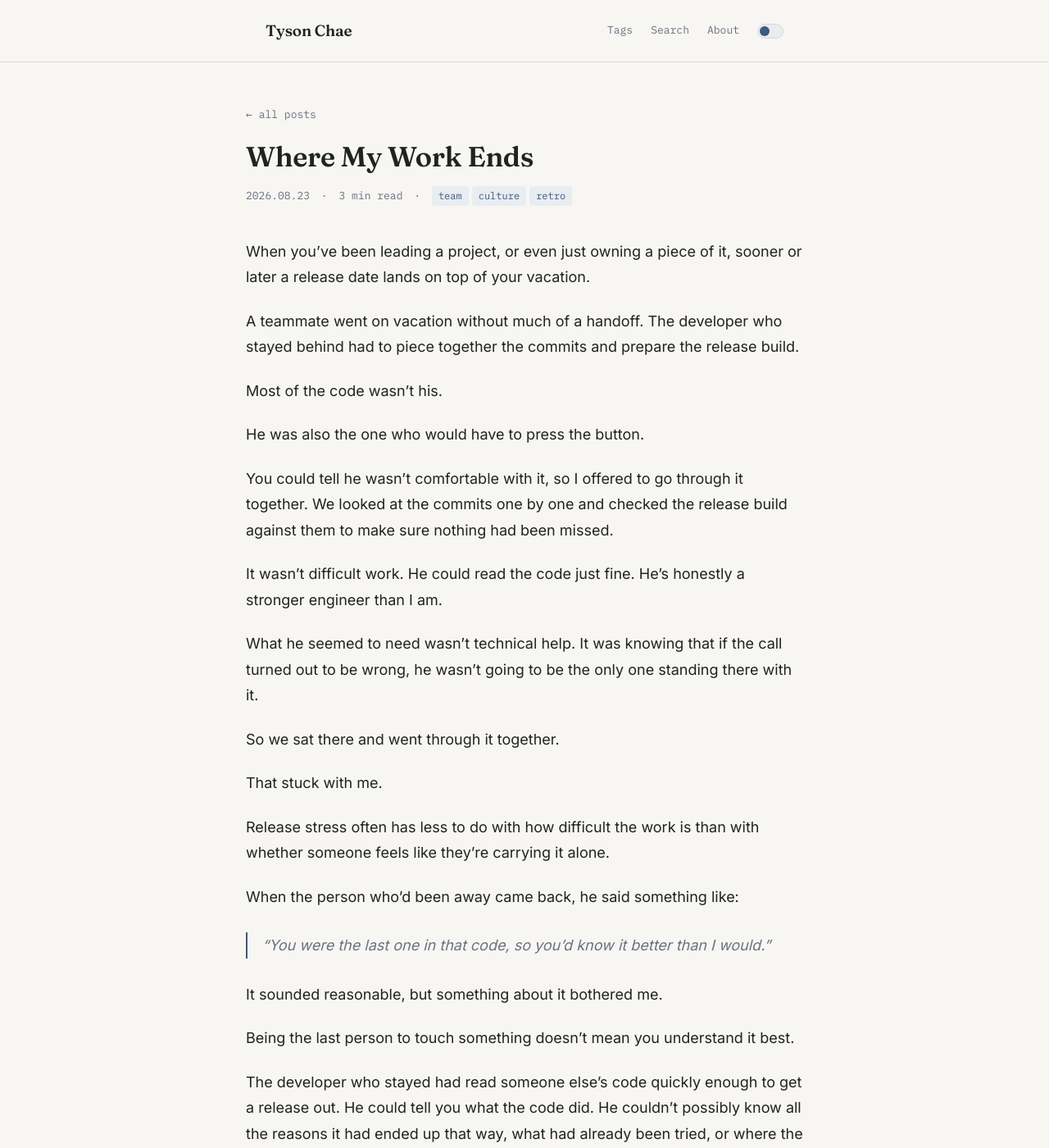
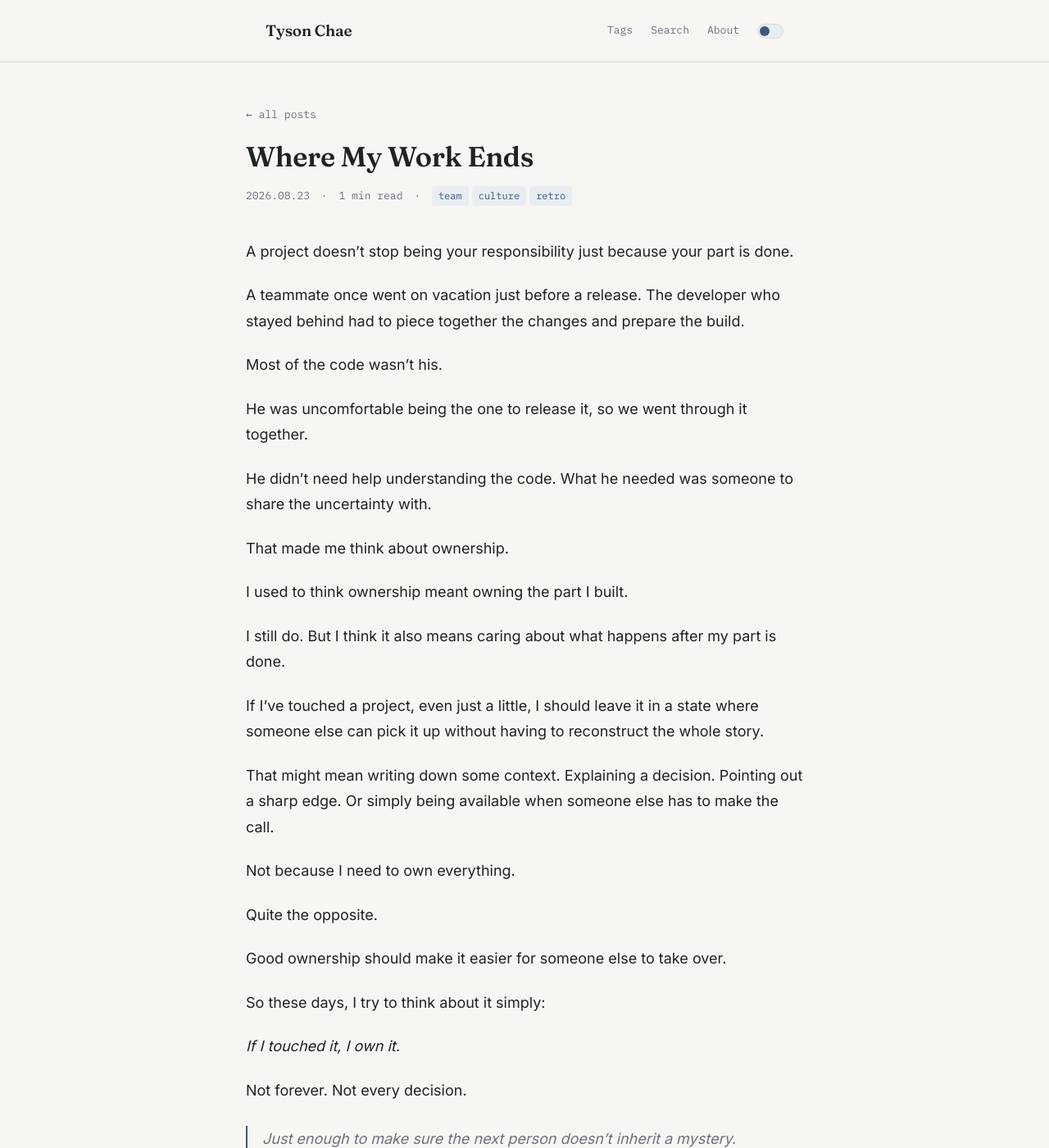
Before and after one commit to tysonchae/tysonchae.github.io, a Jekyll site: the page built from _posts/2026-08-23-where-my-work-ends.md, in a window 1280 px wide and 1400 px high. Shown: the whole window at 82% size. Built offline with Jekyll 4.4.1, drawn with Linux system fonts in a browser that asks for light colours; some of the changed text lies outside the part shown.

Commit message:
Add new posts and update existing posts in _posts

```diff
--- a/_posts/2026-08-23-where-my-work-ends.md
+++ b/_posts/2026-08-23-where-my-work-ends.md
@@ -3,90 +3,37 @@ title: "Where My Work Ends"
 tags: [team, culture, retro]
 ---
 
-When you've been leading a project, or even just owning a piece of it, sooner or later a release date lands on top of your vacation.
 
-A teammate went on vacation without much of a handoff. The developer who stayed behind had to piece together the commits and prepare the release build.
+ A project doesn't stop being your responsibility just because your part is done.
 
-Most of the code wasn't his.
+ A teammate once went on vacation just before a release. The developer who stayed behind had to piece together the changes and prepare the build.
 
-He was also the one who would have to press the button.
+ Most of the code wasn't his.
 
-You could tell he wasn't comfortable with it, so I offered to go through it together. We looked at the commits one by one and checked the release build against them to make sure nothing had been missed.
+ He was uncomfortable being the one to release it, so we went through it together.
 
-It wasn't difficult work. He could read the code just fine. He's honestly a stronger engineer than I am.
+ He didn't need help understanding the code. What he needed was someone to share the uncertainty with.
 
-What he seemed to need wasn't technical help. It was knowing that if the call turned out to be wrong, he wasn't going to be the only one standing there with it.
+ That made me think about ownership.
 
-So we sat there and went through it together.
+ I used to think ownership meant owning the part I built.
 
-That stuck with me.
+ I still do. But I think it also means caring about what happens after my part is done.
 
-Release stress often has less to do with how difficult the work is than with whether someone feels like they're carrying it alone.
+ If I've touched a project, even just a little, I should leave it in a state where someone else can pick it up without having to reconstruct the whole story.
 
-When the person who'd been away came back, he said something like:
+ That might mean writing down some context. Explaining a decision. Pointing out a sharp edge. Or simply being available when someone else has to make the call.
 
-> "You were the last one in that code, so you'd know it better than I would."
+ Not because I need to own everything.
 
-It sounded reasonable, but something about it bothered me.
+ Quite the opposite.
 
-Being the last person to touch something doesn't mean you understand it best.
+ Good ownership should make it easier for someone else to take over.
 
-The developer who stayed had read someone else's code quickly enough to get a release out. He could tell you what the code did. He couldn't possibly know all the reasons it had ended up that way, what had already been tried, or where the fragile parts were.
+ So these days, I try to think about it simply:
 
-Those things disappear pretty quickly if nobody writes them down.
+ *If I touched it, I own it.*
 
-But the bigger problem was what that sentence seemed to imply.
+ Not forever. Not every decision.
 
-He hadn't chosen to take ownership of that code. He had simply been the person who stayed while someone else was away.
-
-If the person who fills a gap becomes the owner of whatever they happened to touch, then eventually people learn not to fill gaps.
-
-And that's a much bigger problem than one messy release.
-
-I've always thought of ownership as something attached to the work I actually built. If I wrote it, I should care about it through to the end.
-
-I still think that's true.
-
-But I'm starting to think ownership has less to do with where my code ends and more to do with what happens when I'm not there.
-
-If I helped build something, I should care about it making it safely to the other side, even if someone else is the one releasing it.
-
-That doesn't mean I need to check everything myself. If I do, I've just made myself the bottleneck.
-
-The better outcome is that someone else can take over without needing me.
-
-That probably means some of the things I carry in my head need to exist somewhere else: why we made certain decisions, where the sharp edges are, what to check before release, and what to do if something goes wrong.
-
-Not because documentation is the answer to everything.
-
-Just because ownership that only exists in one person's head leaves when they do.
-
-And sometimes what another person needs from me isn't technical help anyway.
-
-There are plenty of areas where they know more than I do. What I can offer is context, history, and a little cover.
-
-That was probably what I was really doing when I sat next to my teammate that day.
-
-Not reviewing his code.
-
-Just making sure he didn't have to carry the uncertainty by himself.
-
-I don't think this is solved yet.
-
-If I keep being the person who notices the gap and jumps in to cover it, then nothing about the team has really changed. I've just become the person who absorbs the gaps.
-
-I'd rather get to a place where a vacation means a normal handoff, where a release has a clear owner, and where the next person doesn't have to reconstruct the whole story from a pile of commits.
-
-Nothing complicated.
-
-Just enough that going on vacation doesn't mean someone else inherits a mystery.
-
-And I still owe that developer a conversation.
-
-That was never his to carry alone.
-
-I think that's the part that stays with me.
-
-Not that the release was stressful.
-
-That he was made to feel like it was simply his problem to deal with.
+>  Just enough to make sure the next person doesn't inherit a mystery.
```
Also changed, not shown: _posts/2026-08-02-why-this-blog.md (+1 -1 lines), _posts/2026-08-03-pair-programming.md (+4 -6 lines), _posts/2026-08-11-do-not-become-weak.md (+2 -2 lines), _posts/2026-08-26-decision-conversation.md (added, +68 -0 lines), _posts/2026-09-03-what-makes-a-good-teammate.md (added, +104 -0 lines), _posts/2026-09-10-family-work-grwoing-as-dev.md (added, +29 -0 lines).
